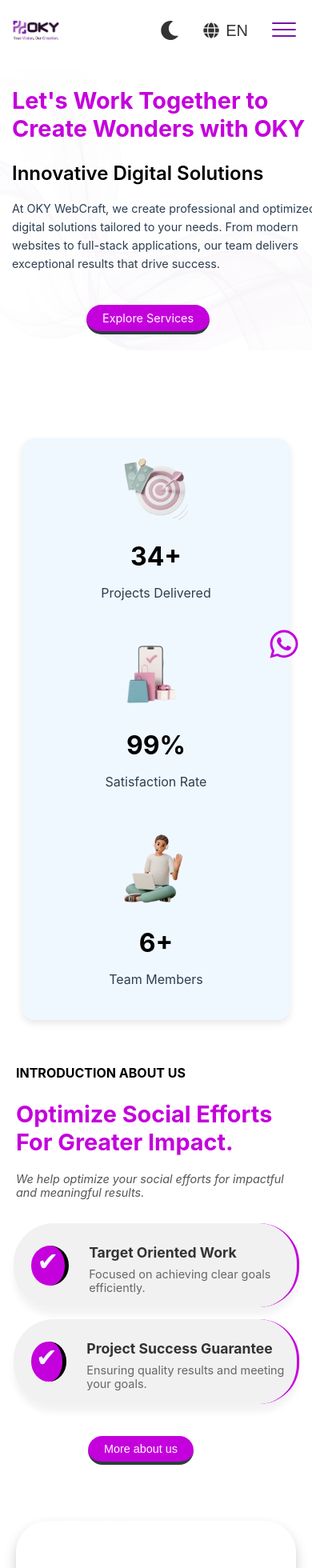
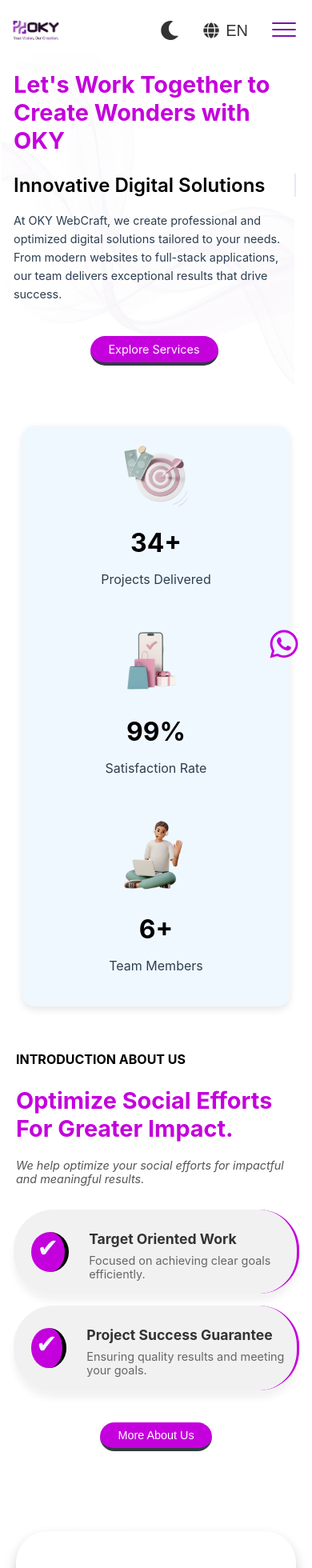
Before and after one commit to echadaniYassine/OKYWebcraft, a React (Create React App) app: page / in a window 390 px wide. Shown: the top 1960 px of the page at 80% size. Built offline with nearby package versions, Linux system fonts and the light colour scheme.

Commit message:
dix stule respo

```diff
--- a/src/components/About.jsx
+++ b/src/components/About.jsx
@@ -53,7 +53,7 @@
               </div>
             </div>
           </div>
-          <Link to={"/about-us"}>
+          <Link to={"/about-us"} style={{ textDecoration: "none" }}>
             <button className="about-btn">{t("about.more_about_us")}</button>
           </Link>
         </div>
--- a/src/locales/en.json
+++ b/src/locales/en.json
@@ -25,7 +25,7 @@
         "target_description": "Focused on achieving clear goals efficiently.",
         "project_success": "Project Success Guarantee",
         "project_description": "Ensuring quality results and meeting your goals.",
-        "more_about_us": "More about us"
+        "more_about_us": "More About Us"
     },
     "chooseUs": {
         "why_choose_us": "Why choose us?",
--- a/src/locales/fr.json
+++ b/src/locales/fr.json
@@ -25,7 +25,7 @@
         "target_description": "Axé sur l'atteinte d'objectifs clairs et efficaces.",
         "project_success": "Garantie de Succès du Projet",
         "project_description": "Assurer des résultats de qualité et atteindre vos objectifs.",
-        "more_about_us": "À propos de nous"
+        "more_about_us": "À Propos de nous"
     },
     "chooseUs": {
         "why_choose_us": "Pourquoi nous choisir ?",
--- a/src/style/components/About.css
+++ b/src/style/components/About.css
@@ -225,8 +225,12 @@
   .about-btn {
     padding: 8px 20px;
     font-size: 0.9rem;
-    font-weight: normal;
-    margin: 10px 90px;
+    display: grid;
+    align-items: center;
+    justify-content: center;
+    margin: 40px auto;
+    width: 140px;
+    background-color: rgb(196, 0, 220);
   }
 
   .about-image {
--- a/src/style/components/Hero.css
+++ b/src/style/components/Hero.css
@@ -66,7 +66,6 @@
   transition: background-color 0.3s ease;
   margin-top: 20px;
   border-bottom: 4px #2f3c3f solid;
-  /* Slate Gray */
 }
 
 .hero-btn:hover {
@@ -235,36 +234,37 @@
   }
 
   .hero-text {
-    padding-left: 30px;
-    text-align: start;
     width: 100%;
-    margin-right: 0;
-    margin-bottom: 20px;
+    max-width: 90%;
+    padding-left: 15px;
+    margin-top: -20px;
   }
 
   .hero-title {
     font-size: 1.8rem;
     color: rgb(196, 0, 220);
-    /* Teal */
   }
 
   .hero-subtitle {
     font-size: 1.5rem;
     color: black;
-    /* Dark Blue */
   }
 
   .hero-paragraph {
     font-size: 0.9rem;
-    max-width: 100%;
+    max-width: 95%;
     color: #2C3E50;
-    /* Slate Gray */
+
   }
 
   .hero-btn {
     padding: 8px 20px;
     font-size: 0.9rem;
-    margin: 20px 93px;
+    display: grid;
+    align-items: center;
+    justify-content: center;
+    margin: 40px auto;
+    width: 120px;
     background-color: rgb(196, 0, 220);
   }
 
@@ -280,6 +280,7 @@
     max-width: 78%;
     padding: 15px;
     gap: 20px;
+    margin-top: -55px;
   }
 
   .hero-stat {
@@ -295,26 +296,15 @@
   }
 
   /* RTL Styles */
-  html[dir='rtl'] .hero {
-    margin-right: 35px;
-  }
-  html[dir='rtl'] .hero-btn {
-   margin: 0 auto;
-  }
 
-  html[dir='rtl'] .hero-title {
-    text-align: start;
-  }
 
-  html[dir='rtl'] .hero-subtitle {
-    text-align: start;
-  }
-
-  html[dir='rtl'] .hero-paragraph {
-    text-align: start;
-  }
   html[dir='rtl'] body.dark-mode .hero-stat-paragraph {
     text-align: center;
     color: aliceblue;
   }
+  html[dir='rtl'] .typing-animation {
+    animation: typing 3s steps(20) 1s forwards infinite;
+  }
+
+
 }
```
